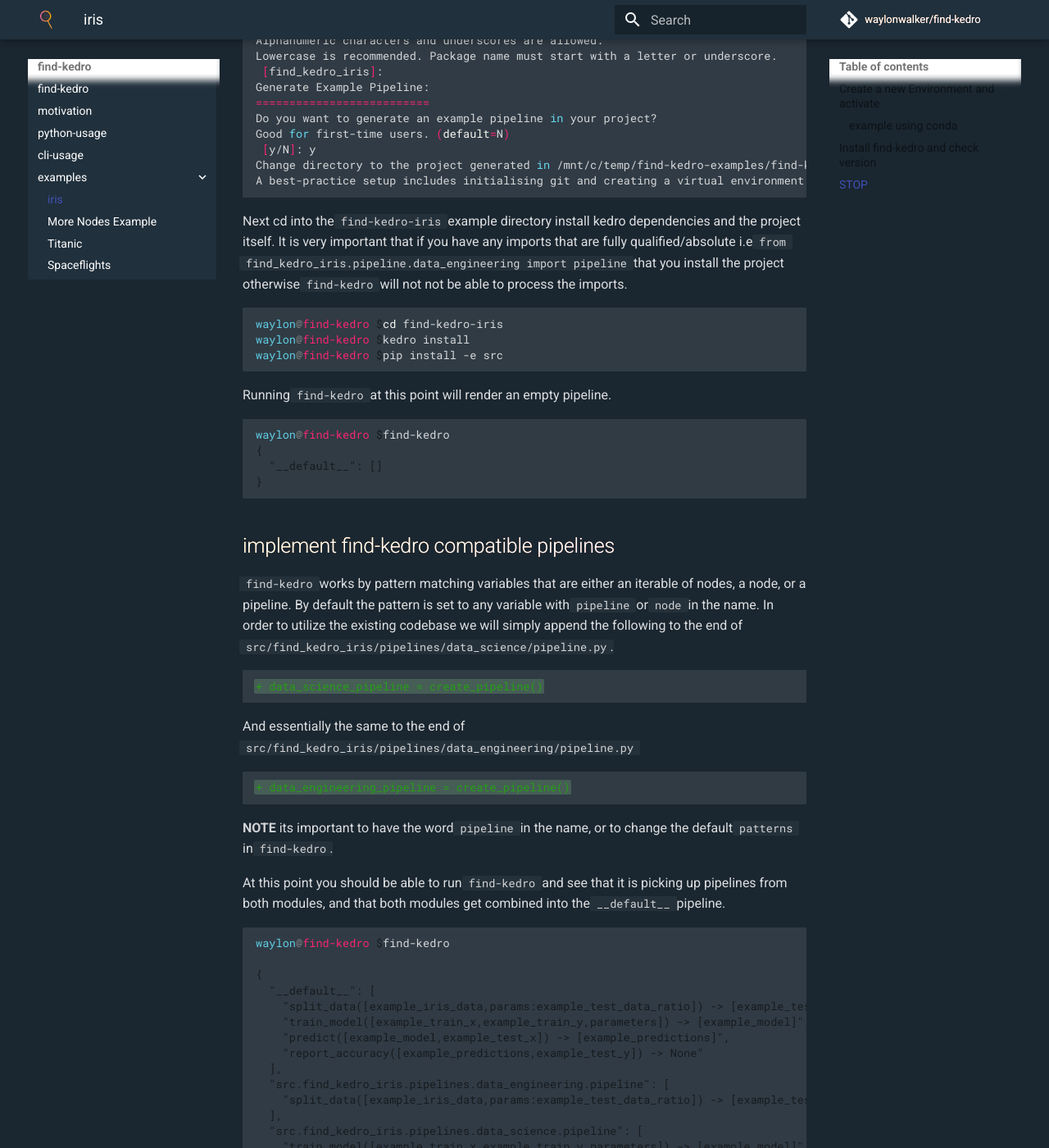
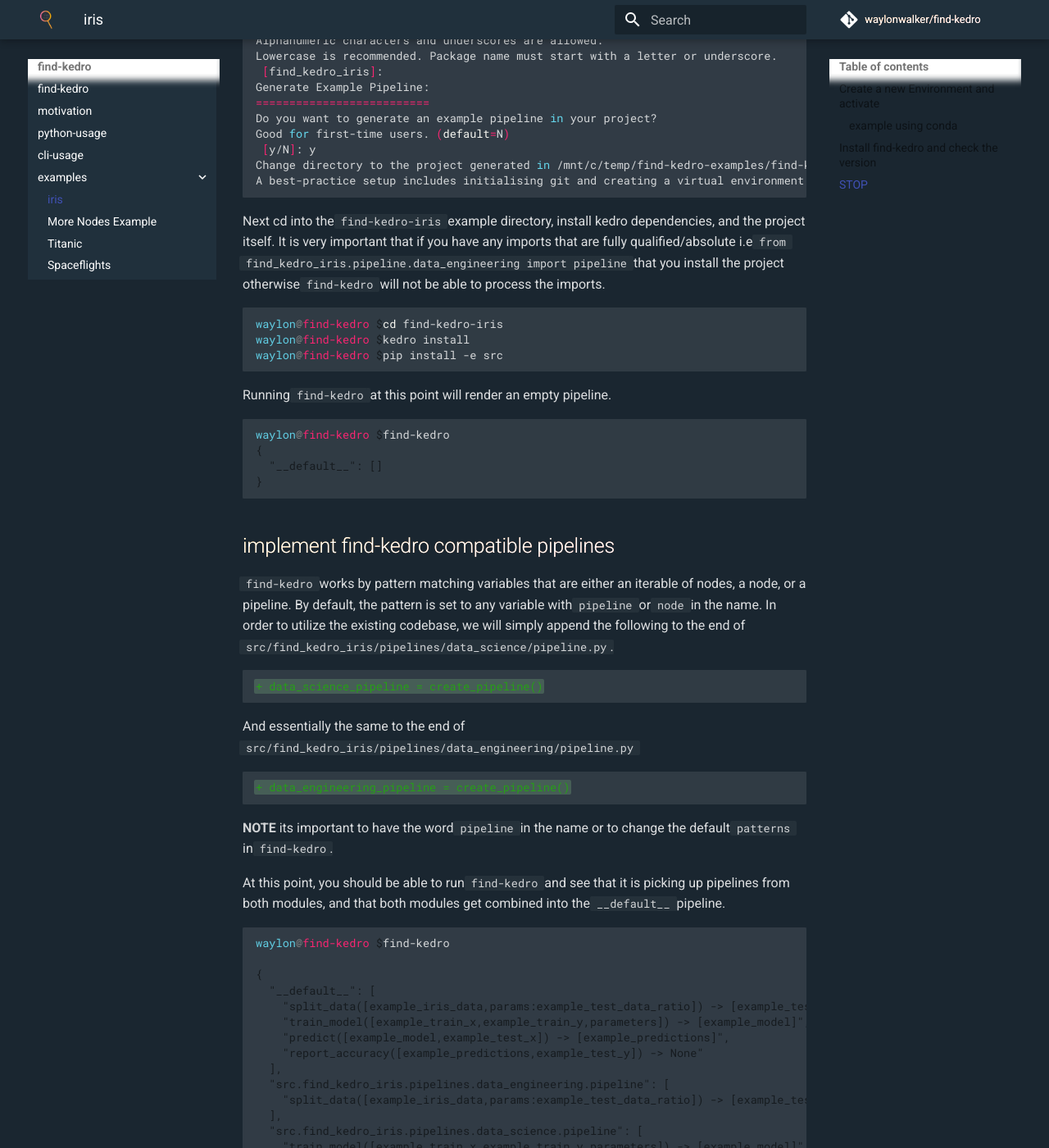
Before and after one commit to WaylonWalker/find-kedro, an MkDocs documentation site: the page built from docs/examples/iris.md, in a window 1280 px wide and 1400 px high, scrolled down 2398 px. Shown: the whole window at 82% size. Built offline with MkDocs 1.6.1 and Material for MkDocs 9.7.7, drawn with Linux system fonts in a browser that asks for light colours; comment, search, counter and statistics services are not loaded; some of the changed text lies outside the part shown.

Commit message:
fixed with grammarly

````diff
--- a/docs/examples/iris.md
+++ b/docs/examples/iris.md
@@ -1,9 +1,7 @@
 # iris
 
-
 The iris dataset is a data science classic.  It is part of the default kedro pipeline
-as of `0.15.9` if you choose to include an example pipeline, which we will use
-for this example. This is a great starting point for your very first experience
+as of `0.15.9` if you choose to include an example pipeline, which we will use for this example. This is a great starting point for your very first experience
 with `find-kedro`.  If you are already using kedro with a completed project there
 is no need to refactor it to use `find-kedro`, but if you want to implement it on
 an active project this example will show you how to refactor your existing `kedro`
@@ -12,20 +10,19 @@
 
 ## Create a new Environment and activate
 
-I **CANNOT** under emphasize the importance separate environments for each project, example, or
+I **CANNOT** underemphasize the importance of separate environments for each project, for example, or
 toy that you create.  Not only does it help your project be easier to run later,
 but it prevents you from causing major issues inside of environments for you active
-development projects.  The **LAST** thing I want you to do is to wreck a day of
-work by installing `find-kedro` and wrecking dependencies in a working environment.
+development projects.  The **LAST** thing I want you to do is to wreck a day of work by installing `find-kedro` and wrecking dependencies in a working environment.
 
 ### example using conda
 
 ``` console
 $ conda create -n find-kedro-iris python=3.7 -y
-$ actiavte find-kedro-iris
+$ activate find-kedro-iris
 ```
 
-## Install find-kedro and check version
+## Install find-kedro and check the version
 
 Let's get after it and install `kedro` and `find-kedro` into our new environment.
 As I am unsure of what the iris example will look like in future versions of `kedro`
@@ -114,10 +111,9 @@
 A best-practice setup includes initialising git and creating a virtual environment before running `kedro install` to install project-specific dependencies. Refer to the Kedro documentation: https://kedro.readthedocs.io/
 ```
 
-Next cd into the `find-kedro-iris` example directory install kedro dependencies and
-the project itself.  It is very important that if you have any imports that are
-fully qualified/absolute i.e `from find_kedro_iris.pipeline.data_engineering import pipeline`
-that you install the project otherwise `find-kedro` will not not be able to process
+Next cd into the `find-kedro-iris` example directory, install kedro dependencies, and
+the project itself.  It is very important that if you have any imports that are fully qualified/absolute i.e `from find_kedro_iris.pipeline.data_engineering import pipeline`
+that you install the project otherwise `find-kedro` will not be able to process
 the imports.
 
 ``` console
@@ -138,8 +134,8 @@
 ## implement find-kedro compatible pipelines
 
 `find-kedro` works by pattern matching variables that are either an iterable of nodes,
-a node, or a pipeline. By default the pattern is set to any variable with `pipeline`
-or `node` in the name.  In order to utilize the existing codebase we will simply
+a node, or a pipeline. By default, the pattern is set to any variable with `pipeline`
+or `node` in the name.  In order to utilize the existing codebase, we will simply
 append the following to the end of
 `src/find_kedro_iris/pipelines/data_science/pipeline.py`.
 
@@ -154,10 +150,10 @@
 + data_engineering_pipeline = create_pipeline()
 ```
 
-**NOTE** its important to have the word `pipeline` in the name, or to change the
+**NOTE** its important to have the word `pipeline` in the name or to change the
 default `patterns` in `find-kedro`.
 
-At this point you should be able to run `find-kedro` and see that it is picking up
+At this point, you should be able to run `find-kedro` and see that it is picking up
 pipelines from both modules, and that both modules get combined into the `__default__`
 pipeline.
 
````
Also changed, not shown: other parts of docs/examples/iris.md (+2 -2 lines).
